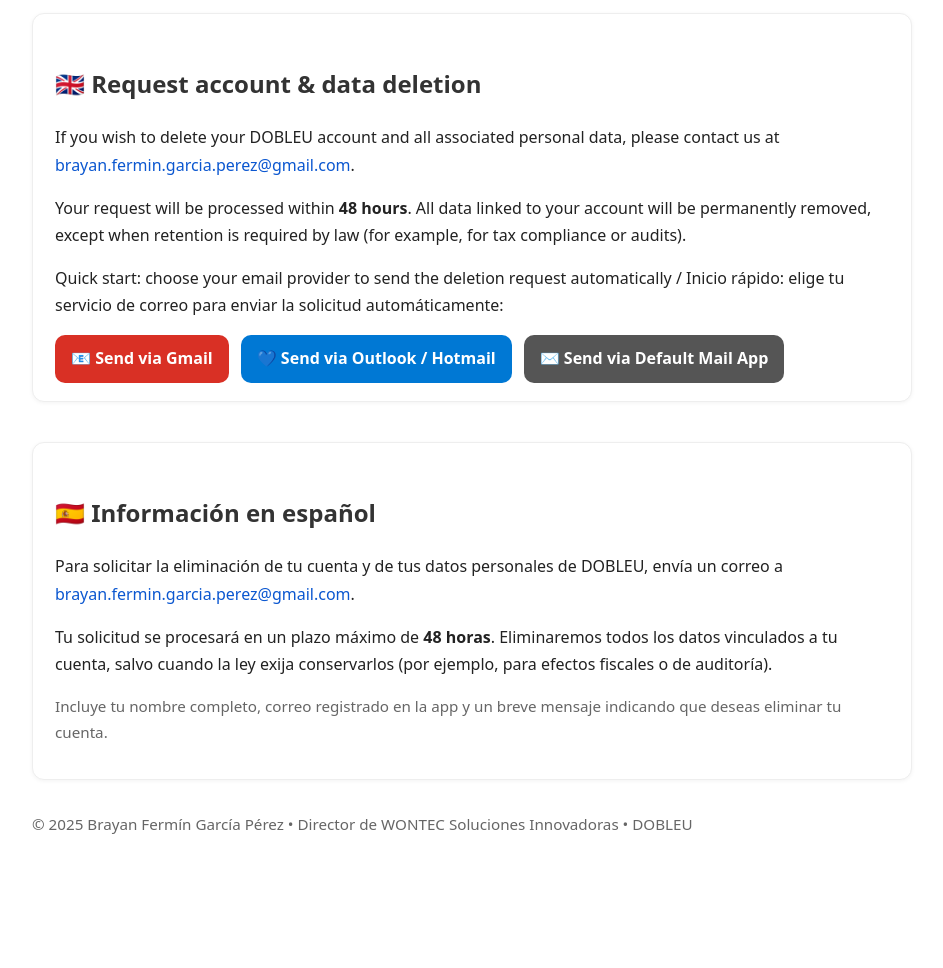
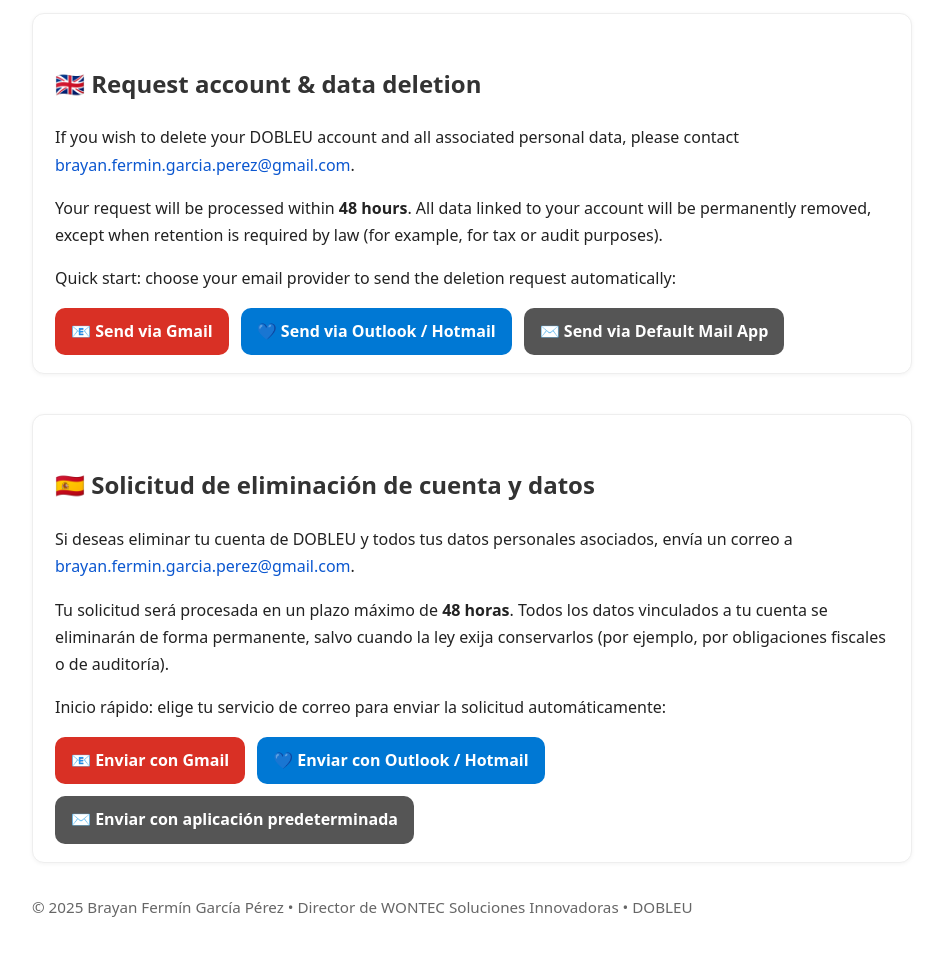
Before and after one commit to Fermin177/dobleu-delete-account, a plain HTML site: page index.html in a window 1280 px wide. Shown: the part 146-1114 px from the top of the page, without its empty margins (168-1111 px from the left). Before the commit the page ends 1032 px from the top, so only its background shows below. Drawn offline with Linux system fonts and the light colour scheme.

Commit message:
index.html

```diff
--- a/index.html
+++ b/index.html
@@ -3,7 +3,7 @@
 <head>
   <meta charset="UTF-8" />
   <meta name="viewport" content="width=device-width, initial-scale=1" />
-  <title>Delete Account / Eliminar Cuenta – DOBLEU</title>
+  <title>Eliminar Cuenta / Delete Account – DOBLEU</title>
   <meta name="description" content="Página oficial para solicitar la eliminación de cuenta y datos personales de DOBLEU. Developed by Brayan Fermín García Pérez (RFC GAPB921017M32), Director de WONTEC Soluciones Innovadoras. ES/EN." />
   <style>
     :root { color-scheme: light dark; }
@@ -59,53 +59,50 @@
 </head>
 <body>
   <header>
-    <h1>Delete Account / Eliminar Cuenta – DOBLEU</h1>
+    <h1>Eliminar Cuenta / Delete Account – DOBLEU</h1>
     <p class="muted">Brayan Fermín García Pérez • RFC: GAPB921017M32 • Última actualización / Last updated: 30 Oct 2025</p>
   </header>
 
   <section class="card">
     <h2>🇬🇧 Request account & data deletion</h2>
     <p>
-      If you wish to delete your DOBLEU account and all associated personal data, please contact us at
+      If you wish to delete your DOBLEU account and all associated personal data, please contact
       <a href="mailto:brayan.fermin.garcia.perez@gmail.com">brayan.fermin.garcia.perez@gmail.com</a>.
     </p>
     <p>
       Your request will be processed within <strong>48 hours</strong>. All data linked to your account will be permanently removed,
-      except when retention is required by law (for example, for tax compliance or audits).
-    </p>
-    <p>
-      Quick start: choose your email provider to send the deletion request automatically /
-      Inicio rápido: elige tu servicio de correo para enviar la solicitud automáticamente:
+      except when retention is required by law (for example, for tax or audit purposes).
     </p>
 
+    <p>Quick start: choose your email provider to send the deletion request automatically:</p>
     <div class="buttons">
-      <a class="btn gmail" href="https://mail.google.com/mail/?view=cm&fs=1&to=brayan.fermin.garcia.perez@gmail.com&su=Account%20and%20Data%20Deletion%20Request%20-%20DOBLEU&body=Hello%20DOBLEU%20Team%2C%0A%0AI%20request%20the%20deletion%20of%20my%20account%20and%20all%20personal%20data%20associated.%0A%0ARegistered%20email%3A%20__________%0AFull%20name%3A%20__________%0APhone%20(optional)%3A%20__________%0A%0AI%20understand%20that%20some%20records%20may%20be%20retained%20if%20required%20by%20law.%0A%0AThank%20you.">
-        📧 Send via Gmail
-      </a>
+      <a class="btn gmail" href="https://mail.google.com/mail/?view=cm&fs=1&to=brayan.fermin.garcia.perez@gmail.com&su=Account%20and%20Data%20Deletion%20Request%20-%20DOBLEU&body=Hello%20DOBLEU%20Team%2C%0A%0AI%20request%20the%20deletion%20of%20my%20account%20and%20all%20personal%20data%20associated.%0A%0ARegistered%20email%3A%20__________%0AFull%20name%3A%20__________%0APhone%20(optional)%3A%20__________%0A%0AI%20understand%20that%20some%20records%20may%20be%20retained%20if%20required%20by%20law.%0A%0AThank%20you.">📧 Send via Gmail</a>
 
-      <a class="btn outlook" href="https://outlook.live.com/owa/?path=/mail/action/compose&to=brayan.fermin.garcia.perez@gmail.com&subject=Account%20and%20Data%20Deletion%20Request%20-%20DOBLEU&body=Hello%20DOBLEU%20Team%2C%0A%0AI%20request%20the%20deletion%20of%20my%20account%20and%20all%20personal%20data%20associated.%0A%0ARegistered%20email%3A%20__________%0AFull%20name%3A%20__________%0APhone%20(optional)%3A%20__________%0A%0AI%20understand%20that%20some%20records%20may%20be%20retained%20if%20required%20by%20law.%0A%0AThank%20you.">
-        💙 Send via Outlook / Hotmail
-      </a>
+      <a class="btn outlook" href="https://outlook.live.com/owa/?path=/mail/action/compose&to=brayan.fermin.garcia.perez@gmail.com&subject=Account%20and%20Data%20Deletion%20Request%20-%20DOBLEU&body=Hello%20DOBLEU%20Team%2C%0A%0AI%20request%20the%20deletion%20of%20my%20account%20and%20all%20personal%20data%20associated.%0A%0ARegistered%20email%3A%20__________%0AFull%20name%3A%20__________%0APhone%20(optional)%3A%20__________%0A%0AI%20understand%20that%20some%20records%20may%20be%20retained%20if%20required%20by%20law.%0A%0AThank%20you.">💙 Send via Outlook / Hotmail</a>
 
-      <a class="btn mailto" href="mailto:brayan.fermin.garcia.perez@gmail.com?subject=Solicitud%20de%20eliminaci%C3%B3n%20de%20cuenta%20%2F%20Account%20Deletion%20-%20DOBLEU&body=Hola%20equipo%20DOBLEU%20%2F%20Hello%20DOBLEU%20Team%2C%0A%0ADeseo%20solicitar%20la%20eliminaci%C3%B3n%20de%20mi%20cuenta%20y%20de%20todos%20mis%20datos%20personales%20asociados.%0A%0ACorreo%20registrado%3A%20__________%0ANombre%20completo%3A%20__________%0ATel%C3%A9fono%20(opcional)%3A%20__________%0A%0AEntiendo%20que%20algunos%20registros%20pueden%20conservarse%20si%20la%20ley%20lo%20requiere.%0A%0AGracias%20%2F%20Thank%20you.">
-        ✉️ Send via Default Mail App
-      </a>
+      <a class="btn mailto" href="mailto:brayan.fermin.garcia.perez@gmail.com?subject=Account%20Deletion%20-%20DOBLEU&body=Hello%20DOBLEU%20Team%2C%0A%0AI%20request%20the%20deletion%20of%20my%20account%20and%20all%20personal%20data.%0A%0ARegistered%20email%3A%20__________%0AFull%20name%3A%20__________%0APhone%3A%20__________%0A%0AThank%20you.">✉️ Send via Default Mail App</a>
     </div>
   </section>
 
   <section class="card" style="margin-top:2.5rem">
-    <h2>🇪🇸 Información en español</h2>
+    <h2>🇪🇸 Solicitud de eliminación de cuenta y datos</h2>
     <p>
-      Para solicitar la eliminación de tu cuenta y de tus datos personales de DOBLEU, envía un correo a
+      Si deseas eliminar tu cuenta de DOBLEU y todos tus datos personales asociados, envía un correo a
       <a href="mailto:brayan.fermin.garcia.perez@gmail.com">brayan.fermin.garcia.perez@gmail.com</a>.
     </p>
     <p>
-      Tu solicitud se procesará en un plazo máximo de <strong>48 horas</strong>. Eliminaremos todos los datos vinculados a tu cuenta,
-      salvo cuando la ley exija conservarlos (por ejemplo, para efectos fiscales o de auditoría).
+      Tu solicitud será procesada en un plazo máximo de <strong>48 horas</strong>. Todos los datos vinculados a tu cuenta se eliminarán de forma permanente,
+      salvo cuando la ley exija conservarlos (por ejemplo, por obligaciones fiscales o de auditoría).
     </p>
-    <p class="muted">
-      Incluye tu nombre completo, correo registrado en la app y un breve mensaje indicando que deseas eliminar tu cuenta.
-    </p>
+
+    <p>Inicio rápido: elige tu servicio de correo para enviar la solicitud automáticamente:</p>
+    <div class="buttons">
+      <a class="btn gmail" href="https://mail.google.com/mail/?view=cm&fs=1&to=brayan.fermin.garcia.perez@gmail.com&su=Solicitud%20de%20eliminaci%C3%B3n%20de%20cuenta%20-%20DOBLEU&body=Hola%20equipo%20DOBLEU%2C%0A%0ADeseo%20solicitar%20la%20eliminaci%C3%B3n%20de%20mi%20cuenta%20y%20de%20todos%20mis%20datos%20personales.%0A%0ACorreo%20registrado%3A%20__________%0ANombre%20completo%3A%20__________%0ATel%C3%A9fono%3A%20__________%0A%0AEntiendo%20que%20algunos%20registros%20pueden%20conservarse%20si%20la%20ley%20lo%20requiere.%0A%0AGracias.">📧 Enviar con Gmail</a>
+
+      <a class="btn outlook" href="https://outlook.live.com/owa/?path=/mail/action/compose&to=brayan.fermin.garcia.perez@gmail.com&subject=Solicitud%20de%20eliminaci%C3%B3n%20de%20cuenta%20-%20DOBLEU&body=Hola%20equipo%20DOBLEU%2C%0A%0ADeseo%20solicitar%20la%20eliminaci%C3%B3n%20de%20mi%20cuenta%20y%20de%20todos%20mis%20datos%20personales.%0A%0ACorreo%20registrado%3A%20__________%0ANombre%20completo%3A%20__________%0ATel%C3%A9fono%3A%20__________%0A%0AEntiendo%20que%20algunos%20registros%20pueden%20conservarse%20si%20la%20ley%20lo%20requiere.%0A%0AGracias.">💙 Enviar con Outlook / Hotmail</a>
+
+      <a class="btn mailto" href="mailto:brayan.fermin.garcia.perez@gmail.com?subject=Solicitud%20de%20eliminaci%C3%B3n%20de%20cuenta%20-%20DOBLEU&body=Hola%20equipo%20DOBLEU%2C%0A%0ADeseo%20solicitar%20la%20eliminaci%C3%B3n%20de%20mi%20cuenta%20y%20de%20todos%20mis%20datos%20personales.%0A%0ACorreo%20registrado%3A%20__________%0ANombre%20completo%3A%20__________%0ATel%C3%A9fono%3A%20__________%0A%0AEntiendo%20que%20algunos%20registros%20pueden%20conservarse%20si%20la%20ley%20lo%20requiere.%0A%0AGracias.">✉️ Enviar con aplicación predeterminada</a>
+    </div>
   </section>
 
   <footer class="muted" style="margin-top:32px">
```
